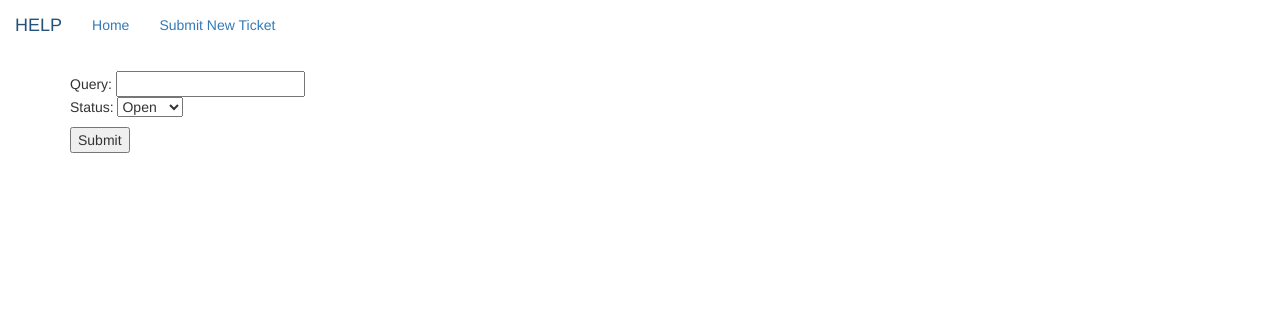
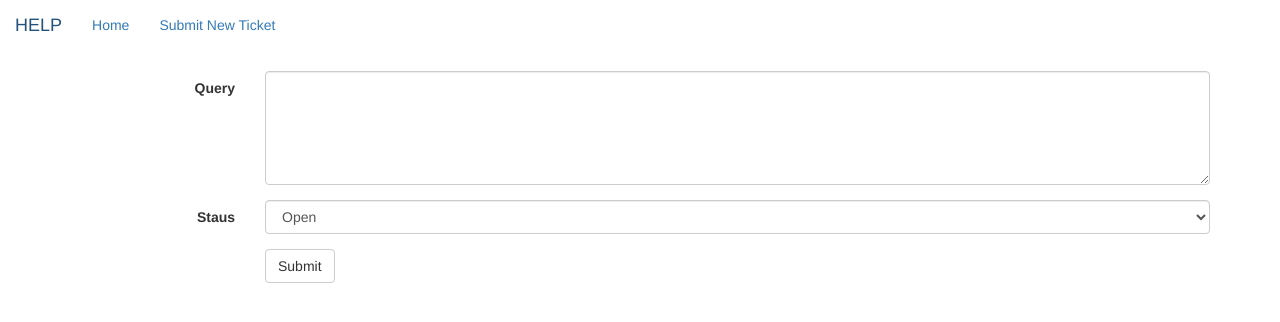
Before and after one commit to fergals/honours, a PHP site: page /submit.php in a window 1280 px wide. Shown: the top 322 px of the page. Run offline with PHP 8.4, Linux system fonts and the light colour scheme.

```diff
--- a/index.php
+++ b/index.php
@@ -33,7 +33,7 @@ if ($result->num_rows > 0) {
         echo $row["tID"]. " - Submitted: " . $row["date"]. "<br>";
     }
 } else {
-    echo "No Tickets Found";
+    echo "There are no open tickets";
 }
 $con->close();
 
--- a/submit.php
+++ b/submit.php
@@ -1,17 +1,28 @@
 <?php
 include 'header.php'; ?>
-<div id="tickets">
+  <form class="form-horizontal" action="submitsqli.php" method="post" />
+    <div class="form-group">
+      <label for="inputEmail3" class="col-sm-2 control-label">Query</label>
+      <div class="col-sm-10">
+        <textarea class='form-control' rows='5' name='query'></textarea>
+      </div>
+    </div>
+    <div class="form-group">
+      <label for="inputPassword3" class="col-sm-2 control-label">Staus</label>
+      <div class="col-sm-10">
+        <select name="status" class="form-control">
+          <option value="Open">Open</option>
+          <option value="Closed">Closed</option>
+        </select>
+      </div>
+    </div>
+    <div class="form-group">
+      <div class="col-sm-offset-2 col-sm-10">
+        <button type="submit" class="btn btn-default">Submit</button>
+      </div>
+    </div>
+  </form>
 
-  <form action="submitsqli.php" method="post" />
-  <p>
-    Query: <input type="text" name="query" /><br />
-    Status: <select name="status">
-              <option value="open">Open</option>
-              <option value="closed">Closed</option>
-    </select>
-  </p>
-  <input type="submit" value="Submit" / />
-</form>
 
 </div>
 <?php
--- a/ticket.php
+++ b/ticket.php
@@ -15,7 +15,9 @@ include 'header.php'; ?>
     <strong>User Information</strong><br />
     Name:<br />
     E-mail:<br />
+    Telephone:<br />
     Department:<br />
+    User Type:<br />
 
   </div>
 
@@ -33,7 +35,7 @@ include 'header.php'; ?>
           echo "<hr />";
 
           echo "<div class='form-group'>
-                <form action='submitsqli.php' method='post'>
+                <form action='none.php' method='post'>
                 <textarea class='form-control' rows='5' id='comment'></textarea>
                 <button type='submit' class='btn btn-default'>Submit</button>
                 </form>
```
Also changed, not shown: submitsqli.php (+15 -9 lines).
